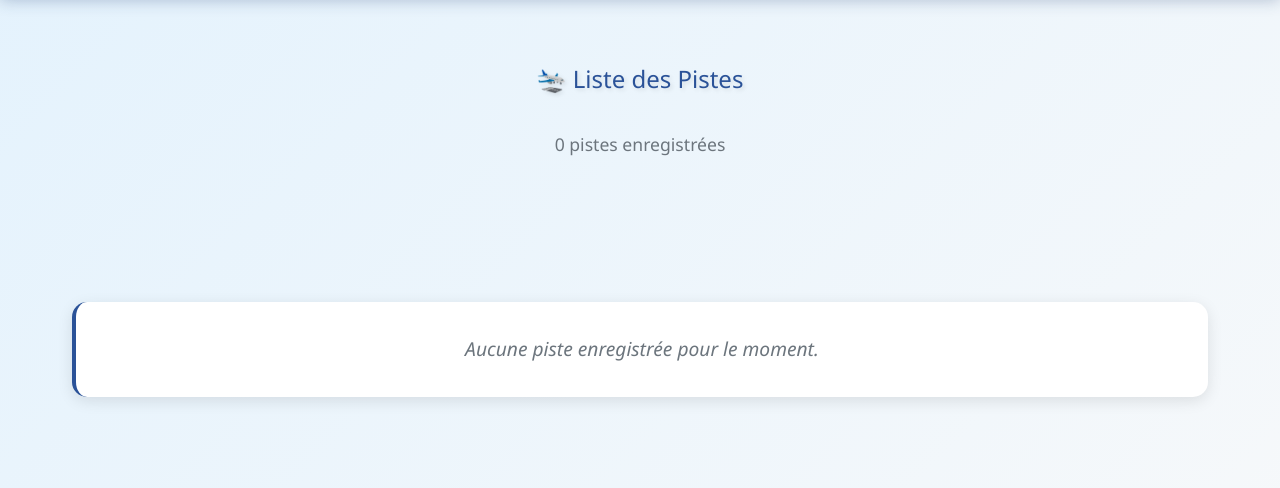
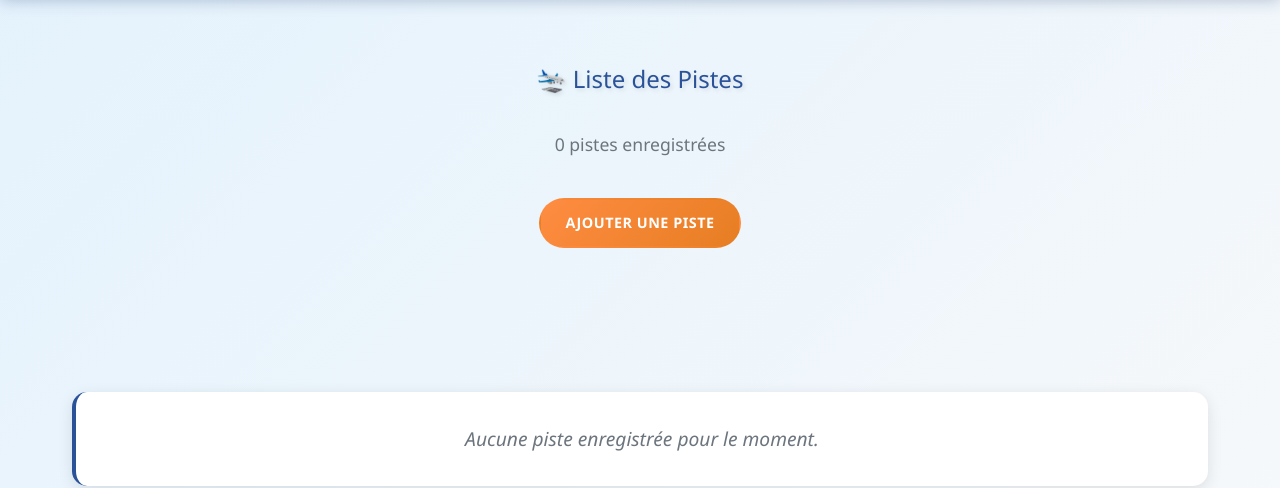
Before and after one commit to wipeey/gestion-trafic-aerien, a Django app: page /piste/liste in a window 1280 px wide. Shown: the part 140-628 px from the top of the page. Run offline with Django 5.2, Linux system fonts and the light colour scheme; data that the repository does not hold is empty.

Commit message:
Handling single flight add and piste availability (+ some tweaks\!)

```diff
--- a/gestion_trafic_aerien/static/css/style.css
+++ b/gestion_trafic_aerien/static/css/style.css
@@ -287,6 +287,90 @@ body {
 .card-footer:has(.btn:nth-child(4)) .btn {
     flex: 1 1 calc(25% - 0.5625rem);
     max-width: 120px;
+}
+
+/* Boutons d'ajouts sous le header */
+.page-actions {
+    display: flex;
+    justify-content: center;
+    gap: 1rem;
+    margin-top: 2.5rem;
+    flex-wrap: wrap;
+}
+
+.page-actions .btn {
+    display: inline-block;
+    padding: 0.7rem 1.5rem;
+    border: none;
+    border-radius: 25px;
+    text-decoration: none;
+    font-weight: 600;
+    text-align: center;
+    cursor: pointer;
+    transition: all 0.3s ease;
+    text-transform: uppercase;
+    letter-spacing: 0.5px;
+    font-size: 0.9rem;
+    min-width: 160px;
+    position: relative;
+    overflow: hidden;
+}
+
+.page-actions .btn:before {
+    content: '';
+    position: absolute;
+    top: 0;
+    left: -100%;
+    width: 100%;
+    height: 100%;
+    background: linear-gradient(90deg, transparent, rgba(255,255,255,0.2), transparent);
+    transition: left 0.5s;
+}
+
+.page-actions .btn:hover:before {
+    left: 100%;
+}
+
+.page-actions .btn-primary {
+    background: linear-gradient(135deg, #2a5298 0%, #1e3c72 100%);
+    color: white;
+    border: 2px solid transparent;
+}
+
+.page-actions .btn-primary:hover {
+    background: linear-gradient(135deg, #1e3c72 0%, #2a5298 100%);
+    transform: translateY(-3px);
+    box-shadow: 0 8px 25px rgba(30, 60, 114, 0.4);
+    color: white;
+    text-decoration: none;
+}
+
+.page-actions .btn-add {
+    background: linear-gradient(135deg, #ff8c42 0%, #e67e22 100%);
+    color: white;
+    border: 2px solid transparent;
+}
+
+.page-actions .btn-add:hover {
+    background: linear-gradient(135deg, #e67e22 0%, #ff8c42 100%);
+    transform: translateY(-3px);
+    box-shadow: 0 8px 25px rgba(230, 126, 34, 0.4);
+    color: white;
+    text-decoration: none;
+}
+
+.page-actions .btn-secondary {
+    background: linear-gradient(135deg, #6c757d 0%, #495057 100%);
+    color: white;
+    border: 2px solid transparent;
+}
+
+.page-actions .btn-secondary:hover {
+    background: linear-gradient(135deg, #495057 0%, #6c757d 100%);
+    transform: translateY(-3px);
+    box-shadow: 0 8px 25px rgba(108, 117, 125, 0.4);
+    color: white;
+    text-decoration: none;
 }
 
 /* Pour les très petits écrans */
--- a/gestion_trafic_aerien/templates/trafic_aerien/aeroport/list.html
+++ b/gestion_trafic_aerien/templates/trafic_aerien/aeroport/list.html
@@ -8,6 +8,9 @@ Aéroports - {{ block.super }}
 <div class="page-header">
     <h2 class="page-title">✈️ Liste des Aéroports</h2>
     <p class="page-subtitle">{{ aeroports|length }} aéroport{{ aeroports|length|pluralize }} enregistré{{ aeroports|length|pluralize }}</p>
+    <div class="page-actions">
+        <a href="{% url 'aeroport_create' %}" class="btn btn-add">Ajouter un Aéroport</a>
+    </div>
 </div>
 
 <div class="grid">
--- a/gestion_trafic_aerien/templates/trafic_aerien/avion/list.html
+++ b/gestion_trafic_aerien/templates/trafic_aerien/avion/list.html
@@ -8,6 +8,9 @@ Avions - {{ block.super }}
 <div class="page-header">
     <h2 class="page-title">🚀 Liste des Avions</h2>
     <p class="page-subtitle">{{ avions|length }} aéroport{{ avions|length|pluralize }} enregistré{{ avions|length|pluralize }}</p>
+    <div class="page-actions">
+        <a href="{% url 'avion_create' %}" class="btn btn-add">Ajouter un Avion</a>
+    </div>
 </div>
 
 <div class="grid">
--- a/gestion_trafic_aerien/templates/trafic_aerien/compagnie/list.html
+++ b/gestion_trafic_aerien/templates/trafic_aerien/compagnie/list.html
@@ -8,6 +8,9 @@ Compagnies - {{ block.super }}
 <div class="page-header">
     <h2 class="page-title">🏢 Liste des Compagnies</h2>
     <p class="page-subtitle">{{ compagnies|length }} aéroport{{ compagnies|length|pluralize }} enregistré{{ compagnies|length|pluralize }}</p>
+    <div class="page-actions">
+        <a href="{% url 'compagnie_create' %}" class="btn btn-add">Ajouter une Compagnie</a>
+    </div>
 </div>
 
 <div class="grid">
--- a/gestion_trafic_aerien/templates/trafic_aerien/piste/list.html
+++ b/gestion_trafic_aerien/templates/trafic_aerien/piste/list.html
@@ -8,6 +8,9 @@
 <div class="page-header">
     <h2 class="page-title">🛬 Liste des Pistes</h2>
     <p class="page-subtitle">{{ pistes|length }} piste{{ pistes|length|pluralize }} enregistrée{{ pistes|length|pluralize }}</p>
+    <div class="page-actions">
+        <a href="{% url 'piste_create' %}" class="btn btn-add">Ajouter une Piste</a>
+    </div>
 </div>
 
 <div class="grid">
--- a/gestion_trafic_aerien/templates/trafic_aerien/typeavion/list.html
+++ b/gestion_trafic_aerien/templates/trafic_aerien/typeavion/list.html
@@ -8,6 +8,9 @@ Modèles - {{ block.super }}
 <div class="page-header">
     <h2 class="page-title">✈️ Liste des Modèles</h2>
     <p class="page-subtitle">{{ types_avion|length }} modèle{{ types_avion|length|pluralize }} enregistré{{ types_avion|length|pluralize }}</p>
+    <div class="page-actions">
+        <a href="{% url 'type_avion_create' %}" class="btn btn-add">Ajouter un Modèle</a>
+    </div>
 </div>
 
 <div class="grid">
--- a/gestion_trafic_aerien/templates/trafic_aerien/vol/list.html
+++ b/gestion_trafic_aerien/templates/trafic_aerien/vol/list.html
@@ -8,6 +8,10 @@ Vols - {{ block.super }}
 <div class="page-header">
     <h2 class="page-title">🎫 Liste des Vols</h2>
     <p class="page-subtitle">{{ vols|length }} vol{{ vols|length|pluralize }} enregistré{{ vols|length|pluralize }}</p>
+    <div class="page-actions">
+        <a href="{% url 'vol_create' %}" class="btn btn-add">Ajouter un Vol</a>
+        <a href="{% url 'vol_import' %}" class="btn btn-secondary">Importer des Vols</a>
+    </div>
 </div>
 
 <div class="grid">
--- a/gestion_trafic_aerien/urls.py
+++ b/gestion_trafic_aerien/urls.py
@@ -38,6 +38,7 @@ urlpatterns = [
     # ===== VOL URLS =====
     path('vol/liste', views.vol_list, name="vol_list"),
     path('vol/creer/', views.vol_create, name="vol_create"),
+    path('vol/importer/', views.vol_import, name="vol_import"),
     path('vol/<int:pk>/modifier/', views.vol_edit, name="vol_edit"),
     path('vol/<int:pk>/supprimer/', views.vol_delete, name="vol_delete"),
 ]
--- a/gestion_trafic_aerien/views.py
+++ b/gestion_trafic_aerien/views.py
@@ -310,3 +310,6 @@ def vol_delete(request, pk):
     vol = get_object_or_404(Vol, pk=pk)
     vol.delete()
     return redirect('vol_list')
+
+def vol_import(request):
+    return redirect('vol_list')
```
Also changed, not shown: gestion_trafic_aerien/forms.py (+162 -5 lines).
